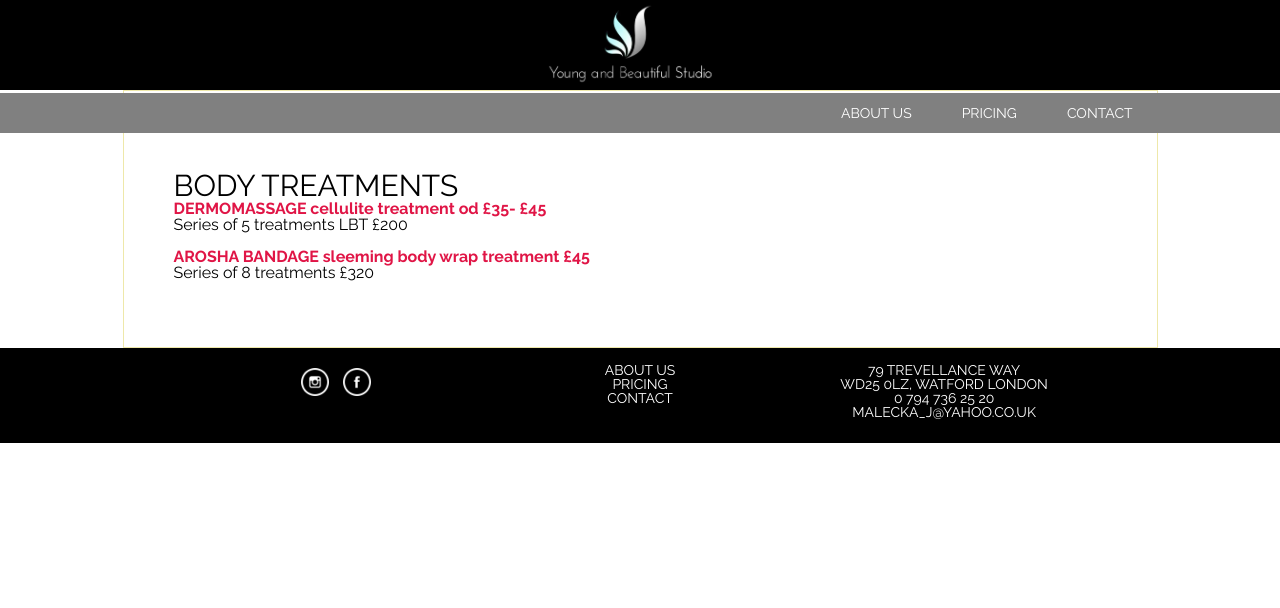
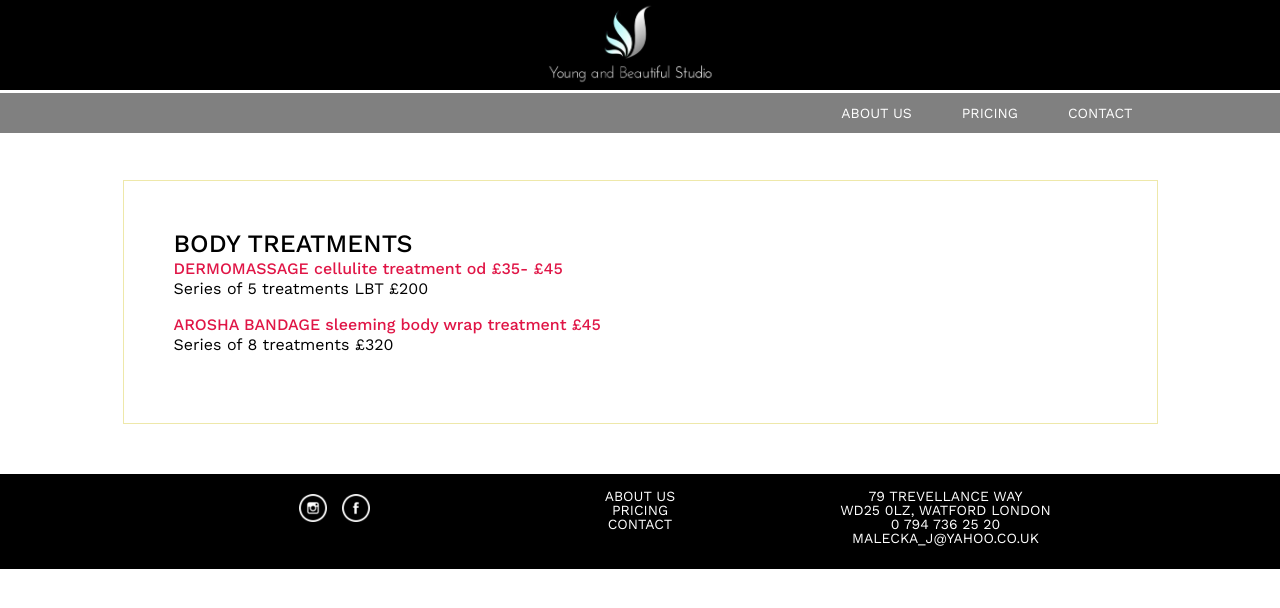
Before and after one commit to ksmolarczyk/WatfordStudio, a plain HTML site: page pricing/body-pricing.html in a window 1280 px wide. Drawn offline with nearby package versions, Linux system fonts and the light colour scheme.

Commit message:
pricing update style

```diff
--- a/css/style.css
+++ b/css/style.css
@@ -38,7 +38,7 @@
 
 
 body {
-    font-family: 'Raleway', sans-serif;
+    font-family: 'Work Sans', sans-serif;
 }
 
 
@@ -467,17 +467,24 @@ CONTACT FORM
     border: 1px palegoldenrod solid;
     position: relative;
     padding: 50px;
-    padding-top: 80px;
+    margin-top: 90px;
+    margin-bottom: 50px;
 }
 
 .pricingTextHeader {
-    font-size: 30px;
+    font-size: 25px;
     text-transform: uppercase;
     color: black;
+    font-weight: 500;
+    padding-bottom: 5px;
 }
 .pricingTextHeader2 {
     color: #E01546;
-    font-weight: bold;
+    font-weight: 500;
+}
+
+.pricingText {
+    line-height: 1.5;
 }
 /*-------------------------------------------
   MEDIA
--- a/pricing/body-pricing.html
+++ b/pricing/body-pricing.html
@@ -7,7 +7,7 @@
     <meta name="description" content="">
     <meta name="viewport" content="width=device-width, initial-scale=1, shrink-to-fit=no">
     <link rel="apple-touch-icon" href="apple-touch-icon.png">
-    <link href="https://fonts.googleapis.com/css?family=Raleway:300,400,500,600,700,800&amp;subset=latin-ext" rel="stylesheet">
+    <link href="https://fonts.googleapis.com/css?family=Work+Sans:300,400,500,600,700,800,900&amp;subset=latin-ext" rel="stylesheet">
     <link rel="stylesheet" href="../css/reset.css">
     <link rel="stylesheet" href="../css/style.css">
     <script src="../js/main.js"></script>
```
Also changed, not shown: aboutus/index.html (+1 -1 lines), contact/index.html (+2 -2 lines), index.html (+1 -1 lines), pricing/face-pricing.html (+1 -1 lines).
